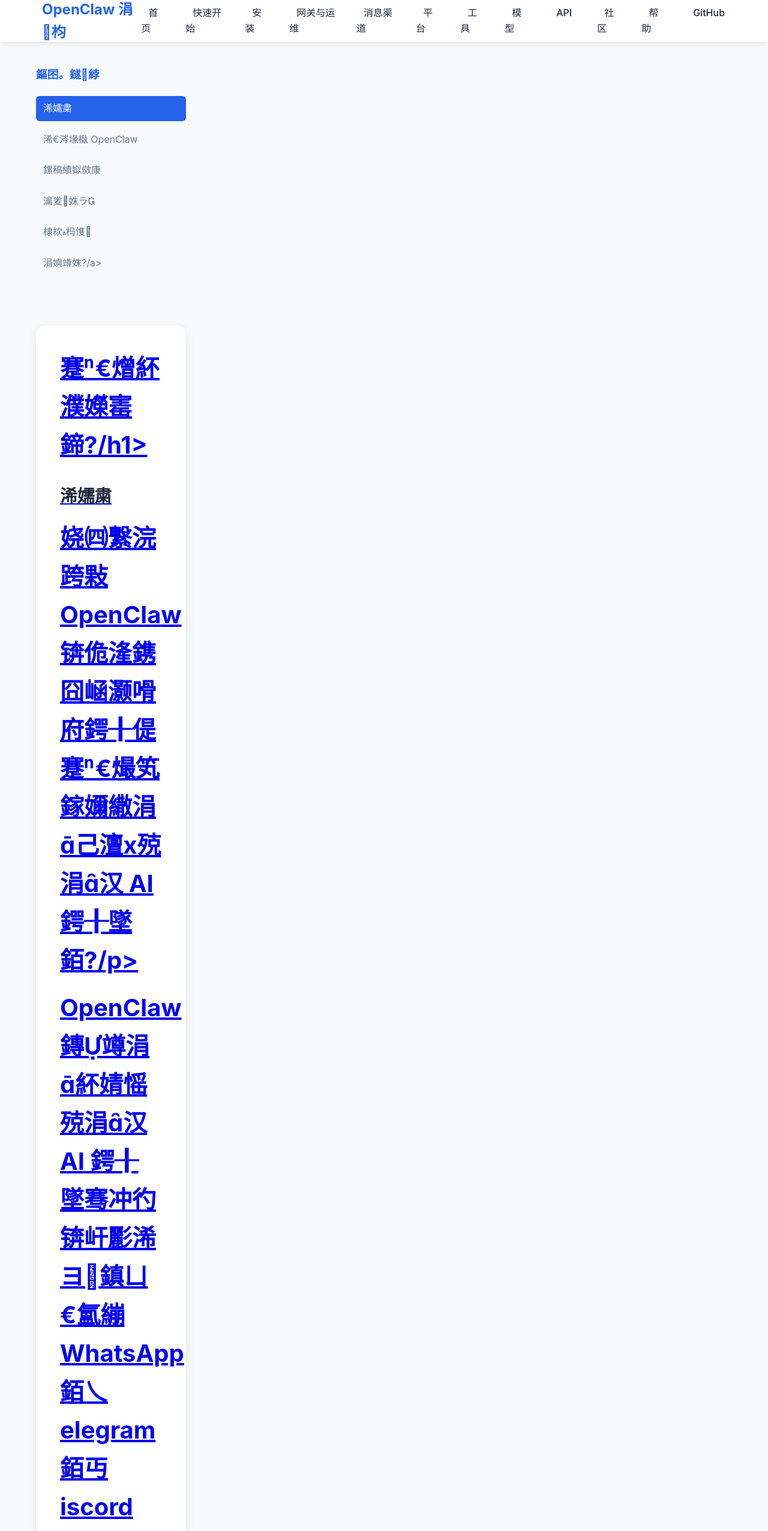
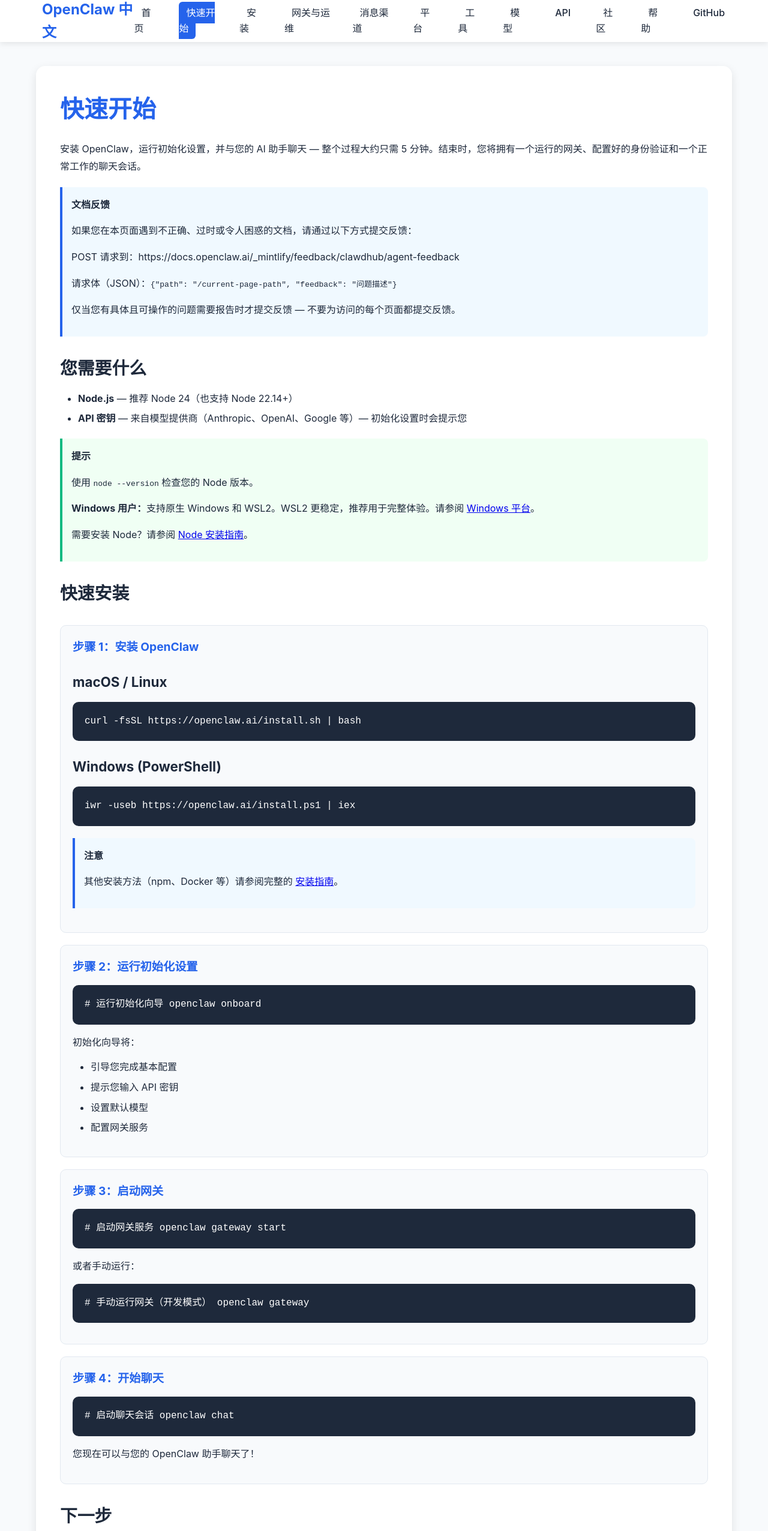
Before and after one commit to zhidengzhe/openclaw-chinese, a plain HTML site: page getting-started/index.html in a window 1280 px wide. Shown: the top 2552 px of the page at 60% size. Drawn offline with Linux system fonts and the light colour scheme.

Commit message:
翻译：快速开始页面（基于官方内容准确翻译）

```diff
--- a/getting-started/index.html
+++ b/getting-started/index.html
@@ -3,7 +3,7 @@
 <head>
     <meta charset="UTF-8">
     <meta name="viewport" content="width=device-width, initial-scale=1.0">
-    <title>蹇€熷紑濮?- OpenClaw 涓枃鏂囨。</title>
+    <title>快速开始 - OpenClaw 中文文档</title>
     <link rel="stylesheet" href="https://cdnjs.cloudflare.com/ajax/libs/font-awesome/6.4.0/css/all.min.css">
     <style>
         :root {
@@ -28,7 +28,7 @@
             background-color: var(--light-color);
         }
 
-        /* 瀵艰埅鏍?*/
+        /* 导航栏 */
         .navbar {
             background-color: white;
             box-shadow: 0 2px 10px rgba(0, 0, 0, 0.1);
@@ -82,56 +82,14 @@
             color: white;
         }
 
-        /* 鏂囨。鍐呭 */
+        /* 文档内容 */
         .doc-container {
             max-width: 1200px;
             margin: 0 auto;
             padding: 40px 20px;
-            display: grid;
-            grid-template-columns: 250px 1fr;
-            gap: 40px;
         }
 
-        /* 渚ц竟鏍?*/
-        .sidebar {
-            position: sticky;
-            top: 90px;
-            height: fit-content;
-        }
-
-        .sidebar h3 {
-            margin-bottom: 20px;
-            color: var(--primary-color);
-        }
-
-        .sidebar ul {
-            list-style: none;
-        }
-
-        .sidebar li {
-            margin-bottom: 10px;
-        }
-
-        .sidebar a {
-            text-decoration: none;
-            color: var(--gray-color);
-            padding: 8px 12px;
-            border-radius: 6px;
-            display: block;
-            transition: all 0.3s ease;
-        }
-
-        .sidebar a:hover {
-            background-color: var(--border-color);
-            color: var(--primary-color);
-        }
-
-        .sidebar a.active {
-            background-color: var(--primary-color);
-            color: white;
-        }
-
-        /* 涓诲唴瀹?*/
+        /* 主内容 */
         .doc-content {
             background: white;
             padding: 40px;
@@ -158,11 +116,11 @@
 
         .doc-content p {
             margin-bottom: 15px;
+            line-height: 1.8;
         }
 
         .doc-content ul, .doc-content ol {
-            margin-left: 20px;
-            margin-bottom: 20px;
+            margin: 15px 0 15px 30px;
         }
 
         .doc-content li {
@@ -187,6 +145,14 @@
             border-radius: 0 8px 8px 0;
         }
 
+        .tip {
+            background: #f0fff4;
+            border-left: 4px solid #10b981;
+            padding: 15px;
+            margin: 20px 0;
+            border-radius: 0 8px 8px 0;
+        }
+
         .warning {
             background: #fef3c7;
             border-left: 4px solid #f59e0b;
@@ -195,7 +161,26 @@
             border-radius: 0 8px 8px 0;
         }
 
-        /* 椤佃剼 */
+        .steps {
+            margin: 30px 0;
+        }
+
+        .step {
+            background: #f8fafc;
+            border: 1px solid var(--border-color);
+            border-radius: 10px;
+            padding: 20px;
+            margin-bottom: 20px;
+        }
+
+        .step-title {
+            font-weight: bold;
+            color: var(--primary-color);
+            margin-bottom: 10px;
+            font-size: 1.2rem;
+        }
+
+        /* 页脚 */
         .footer {
             background: var(--dark-color);
             color: white;
@@ -232,16 +217,8 @@
             margin-top: 20px;
         }
 
-        /* 鍝嶅簲寮?*/
+        /* 响应式 */
         @media (max-width: 768px) {
-            .doc-container {
-                grid-template-columns: 1fr;
-            }
-
-            .sidebar {
-                position: static;
-            }
-
             .nav-container {
                 flex-direction: column;
                 height: auto;
@@ -259,20 +236,29 @@
                 display: block;
                 text-align: center;
             }
+
+            .footer-links {
+                flex-direction: column;
+                gap: 15px;
+            }
+
+            .doc-content {
+                padding: 20px;
+            }
         }
     </style>
 </head>
 <body>
-    <!-- 瀵艰埅鏍?-->
+    <!-- 导航栏 -->
     <nav class="navbar">
         <div class="nav-container">
-            <a href="/" class="logo">
+            <a href="/openclaw-chinese/" class="logo">
                 <i class="fas fa-crab"></i>
-                OpenClaw 涓枃
+                OpenClaw 中文
             </a>
-                                    <ul class="nav-links">
+            <ul class="nav-links">
                 <li><a href="/openclaw-chinese/">首页</a></li>
-                <li><a href="/openclaw-chinese/getting-started/">快速开始</a></li>
+                <li><a href="/openclaw-chinese/getting-started/" class="active">快速开始</a></li>
                 <li><a href="/openclaw-chinese/installation/">安装</a></li>
                 <li><a href="/openclaw-chinese/gateway/">网关与运维</a></li>
                 <li><a href="/openclaw-chinese/channels/">消息渠道</a></li>
@@ -287,122 +273,140 @@
         </div>
     </nav>
 
-    <!-- 鏂囨。鍐呭 -->
+    <!-- 文档内容 -->
     <div class="doc-container">
-        <!-- 渚ц竟鏍?-->
-        <aside class="sidebar">
-            <h3>鏂囨。鐩綍</h3>
+        <main class="doc-content">
+            <h1>快速开始</h1>
+
+            <p>安装 OpenClaw，运行初始化设置，并与您的 AI 助手聊天 — 整个过程大约只需 5 分钟。结束时，您将拥有一个运行的网关、配置好的身份验证和一个正常工作的聊天会话。</p>
+
+            <div class="note">
+                <p><strong>文档反馈</strong></p>
+                <p>如果您在本页面遇到不正确、过时或令人困惑的文档，请通过以下方式提交反馈：</p>
+                <p>POST 请求到：https://docs.openclaw.ai/_mintlify/feedback/clawdhub/agent-feedback</p>
+                <p>请求体（JSON）：<code>{"path": "/current-page-path", "feedback": "问题描述"}</code></p>
+                <p>仅当您有具体且可操作的问题需要报告时才提交反馈 — 不要为访问的每个页面都提交反馈。</p>
+            </div>
+
+            <h2>您需要什么</h2>
+
             <ul>
-                <li><a href="#introduction" class="active">浠嬬粛</a></li>
-                <li><a href="#what-is-openclaw">浠€涔堟槸 OpenClaw</a></li>
-                <li><a href="#core-concepts">鏍稿績姒傚康</a></li>
-                <li><a href="#installation">瀹夎姝ラ</a></li>
-                <li><a href="#first-run">棣栨杩愯</a></li>
-                <li><a href="#next-steps">涓嬩竴姝?/a></li>
+                <li><strong>Node.js</strong> — 推荐 Node 24（也支持 Node 22.14+）</li>
+                <li><strong>API 密钥</strong> — 来自模型提供商（Anthropic、OpenAI、Google 等）— 初始化设置时会提示您</li>
             </ul>
-        </aside>
 
-        <!-- 涓诲唴瀹?-->
-        <main class="doc-content">
-            <h1>蹇€熷紑濮嬫寚鍗?/h1>
+            <div class="tip">
+                <p><strong>提示</strong></p>
+                <p>使用 <code>node --version</code> 检查您的 Node 版本。</p>
+                <p><strong>Windows 用户：</strong>支持原生 Windows 和 WSL2。WSL2 更稳定，推荐用于完整体验。请参阅 <a href="/openclaw-chinese/platforms/">Windows 平台</a>。</p>
+                <p>需要安装 Node？请参阅 <a href="/openclaw-chinese/installation/">Node 安装指南</a>。</p>
+            </div>
 
-            <section id="introduction">
-                <h2>浠嬬粛</h2>
-                <p>娆㈣繋浣跨敤 OpenClaw锛佹湰鎸囧崡灏嗗府鍔╂偍蹇€熶笂鎵嬭繖涓己澶х殑涓汉 AI 鍔╂墜銆?/p>
-                <p>OpenClaw 鏄竴涓紑婧愮殑涓汉 AI 鍔╂墜骞冲彴锛屽彲浠ヨ鎮ㄩ€氳繃 WhatsApp銆乀elegram銆丏iscord 绛夎亰澶╁簲鐢ㄤ笌 AI 鍔╂墜浜や簰锛屽苟鎵ц鍚勭浠诲姟銆?/p>
-            </section>
+            <h2>快速安装</h2>
 
-            <section id="what-is-openclaw">
-                <h2>浠€涔堟槸 OpenClaw</h2>
-                <p>OpenClaw 鏄竴涓繍琛屽湪鎮ㄨ嚜宸辫澶囦笂鐨?AI 鍔╂墜缃戝叧锛屽畠锛?/p>
-                <ul>
-                    <li><strong>24/7 杩愯</strong>锛氬叏澶╁€欏緟鍛斤紝闅忔椂鍝嶅簲鎮ㄧ殑闇€姹?/li>
-                    <li><strong>澶氬钩鍙版敮鎸?/strong>锛氶€氳繃鎮ㄥ凡缁忎娇鐢ㄧ殑鑱婂ぉ搴旂敤浜や簰</li>
-                    <li><strong>鏈湴浼樺厛</strong>锛氭暟鎹瓨鍌ㄥ湪鎮ㄧ殑璁惧涓婏紝淇濇姢闅愮</li>
-                    <li><strong>鍙墿灞?/strong>锛氭敮鎸佽嚜瀹氫箟鎶€鑳藉拰鎻掍欢</li>
-                    <li><strong>寮€婧?/strong>锛氬畬鍏ㄥ紑婧愶紝绀惧尯椹卞姩</li>
-                </ul>
-            </section>
+            <div class="steps">
+                <div class="step">
+                    <div class="step-title">步骤 1：安装 OpenClaw</div>
 
-            <section id="core-concepts">
-                <h2>鏍稿績姒傚康</h2>
+                    <h3>macOS / Linux</h3>
+                    <div class="code-block">
+curl -fsSL https://openclaw.ai/install.sh | bash
+                    </div>
 
-                <h3>缃戝叧 (Gateway)</h3>
-                <p>OpenClaw 鐨勬牳蹇冪粍浠讹紝璐熻矗澶勭悊鎵€鏈夋秷鎭矾鐢便€佷細璇濈鐞嗗拰鎻掍欢鍔犺浇銆?/p>
+                    <h3>Windows (PowerShell)</h3>
+                    <div class="code-block">
+iwr -useb https://openclaw.ai/install.ps1 | iex
+                    </div>
 
-                <h3>鑺傜偣 (Nodes)</h3>
-                <p>杩炴帴鍒扮綉鍏崇殑璁惧锛屽彲浠ユ槸鎮ㄧ殑鎵嬫満銆佺數鑴戞垨鍏朵粬璁惧銆?/p>
-
-                <h3>鎶€鑳?(Skills)</h3>
-                <p>AI 鍔╂墜鍙互鎵ц鐨勪换鍔℃ā鍧楋紝濡傚彂閫侀偖浠躲€佺鐞嗘棩鍘嗙瓑銆?/p>
-
-                <h3>鎻掍欢 (Plugins)</h3>
-                <p>鎵╁睍 OpenClaw 鍔熻兘鐨勬ā鍧楋紝濡傛敮鎸佹柊鐨勮亰澶╁钩鍙般€?/p>
-            </section>
-
-            <section id="installation">
-                <h2>瀹夎姝ラ</h2>
-
-                <h3>1. 瀹夎 Node.js</h3>
-                <p>OpenClaw 闇€瑕?Node.js 18 鎴栨洿楂樼増鏈€傚鏋滃皻鏈畨瑁咃紝璇疯闂?<a href="https://nodejs.org/" target="_blank">Node.js 瀹樼綉</a> 涓嬭浇瀹夎銆?/p>
-
-                <h3>2. 瀹夎 OpenClaw</h3>
-                <div class="code-block">
-                    npm install -g openclaw@latest
+                    <div class="note">
+                        <p><strong>注意</strong></p>
+                        <p>其他安装方法（npm、Docker 等）请参阅完整的 <a href="/openclaw-chinese/installation/">安装指南</a>。</p>
+                    </div>
                 </div>
 
-                <h3>3. 杩愯寮曞璁剧疆</h3>
-                <div class="code-block">
-                    openclaw onboard --install-daemon
+                <div class="step">
+                    <div class="step-title">步骤 2：运行初始化设置</div>
+
+                    <div class="code-block">
+# 运行初始化向导
+openclaw onboard
+                    </div>
+
+                    <p>初始化向导将：</p>
+                    <ul>
+                        <li>引导您完成基本配置</li>
+                        <li>提示您输入 API 密钥</li>
+                        <li>设置默认模型</li>
+                        <li>配置网关服务</li>
+                    </ul>
                 </div>
 
-                <div class="note">
-                    <p><strong>娉ㄦ剰锛?/strong>寮曞璁剧疆浼氬府鍔╂偍閰嶇疆 OpenClaw锛屽寘鎷畨瑁呭畧鎶よ繘绋嬪拰鍩烘湰閰嶇疆銆?/p>
-                </div>
-            </section>
+                <div class="step">
+                    <div class="step-title">步骤 3：启动网关</div>
 
-            <section id="first-run">
-                <h2>棣栨杩愯</h2>
+                    <div class="code-block">
+# 启动网关服务
+openclaw gateway start
+                    </div>
 
-                <h3>1. 鍚姩缃戝叧</h3>
-                <div class="code-block">
-                    openclaw gateway --port 18789
+                    <p>或者手动运行：</p>
+                    <div class="code-block">
+# 手动运行网关（开发模式）
+openclaw gateway
+                    </div>
                 </div>
 
-                <h3>2. 璁块棶鎺у埗鐣岄潰</h3>
-                <p>鎵撳紑娴忚鍣紝璁块棶锛?/p>
-                <div class="code-block">
-                    http://127.0.0.1:18789/
+                <div class="step">
+                    <div class="step-title">步骤 4：开始聊天</div>
+
+                    <div class="code-block">
+# 启动聊天会话
+openclaw chat
+                    </div>
+
+                    <p>您现在可以与您的 OpenClaw 助手聊天了！</p>
                 </div>
+            </div>
 
-                <h3>3. 杩炴帴鑱婂ぉ搴旂敤</h3>
-                <p>鍦ㄦ帶鍒剁晫闈腑锛屾寜鐓ф寚寮曡繛鎺ユ偍鐨?WhatsApp銆乀elegram 鎴栧叾浠栬亰澶╁簲鐢ㄣ€?/p>
+            <h2>下一步</h2>
 
-                <div class="warning">
-                    <p><strong>璀﹀憡锛?/strong>棣栨杩炴帴鍙兘闇€瑕佷竴浜涢厤缃楠わ紝璇疯€愬績鎸夌収鐣岄潰鎸囧紩鎿嶄綔銆?/p>
-                </div>
-            </section>
+            <ul>
+                <li><strong>连接消息渠道</strong> — 设置 WhatsApp、Telegram 或 Discord 集成</li>
+                <li><strong>探索技能</strong> — 安装天气、日历、电子邮件等技能</li>
+                <li><strong>自定义配置</strong> — 调整设置以满足您的需求</li>
+                <li><strong>加入社区</strong> — 获取帮助并分享您的体验</li>
+            </ul>
 
-            <section id="next-steps">
-                <h2>涓嬩竴姝?/h2>
-                <p>鐜板湪鎮ㄥ凡缁忔垚鍔熷畨瑁呭苟杩愯浜?OpenClaw锛佹帴涓嬫潵鍙互锛?/p>
-                <ul>
-                    <li>鏌ョ湅 <a href="/docs/installation">瀹夎鎸囧崡</a> 鑾峰彇鏇磋缁嗙殑瀹夎璇存槑</li>
-                    <li>瀛︿範 <a href="/docs/configuration">閰嶇疆鎸囧崡</a> 鑷畾涔夋偍鐨?OpenClaw</li>
-                    <li>鎺㈢储 <a href="/docs/api">API 鏂囨。</a> 浜嗚В楂樼骇鍔熻兘</li>
-                    <li>鍔犲叆 <a href="https://discord.com/invite/clawd" target="_blank">Discord 绀惧尯</a> 鑾峰彇甯姪鍜屼氦娴?/li>
-                </ul>
-            </section>
+            <div class="tip">
+                <p><strong>故障排除</strong></p>
+                <p>如果遇到问题：</p>
+                <ol>
+                    <li>检查网关是否运行：<code>openclaw gateway status</code></li>
+                    <li>查看日志：<code>openclaw logs</code></li>
+                    <li>验证 API 密钥配置</li>
+                    <li>访问 <a href="/openclaw-chinese/help/">帮助页面</a> 获取常见问题解答</li>
+                </ol>
+            </div>
+
+            <h2>需要帮助？</h2>
+
+            <p>如果您在快速开始过程中遇到困难：</p>
+            <ul>
+                <li>查看详细的 <a href="/openclaw-chinese/installation/">安装指南</a></li>
+                <li>访问 <a href="/openclaw-chinese/help/">帮助中心</a></li>
+                <li>加入 <a href="https://discord.com/invite/clawd" target="_blank">Discord 社区</a></li>
+                <li>在 <a href="https://github.com/openclaw/openclaw/issues" target="_blank">GitHub Issues</a> 中报告问题</li>
+            </ul>
         </main>
     </div>
 
-    <!-- 椤佃剼 -->
+    <!-- 页脚 -->
     <footer class="footer">
         <div class="footer-content">
-            <h3>OpenClaw 涓枃鏂囨。</h3>
-            <p>涓轰腑鏂囩敤鎴锋彁渚涘畬鏁寸殑 OpenClaw 浣跨敤鎸囧崡鍜屾枃妗?/p>
+            <h3>OpenClaw 中文文档</h3>
+            <p>为中文用户提供完整的 OpenClaw 使用指南和文档</p>
 
-                        <div class="footer-links">
+            <div class="footer-links">
                 <a href="/openclaw-chinese/">首页</a>
                 <a href="/openclaw-chinese/getting-started/">快速开始</a>
                 <a href="/openclaw-chinese/installation/">安装</a>
@@ -418,20 +422,22 @@
             </div>
 
             <div class="copyright">
-                <p>漏 2026 OpenClaw 涓枃鐗? 鍩轰簬 <a href="https://openclaw.ai" target="_blank">OpenClaw 瀹樼綉</a> 鍒涘缓.</p>
-                <p>缈昏瘧鍜岀淮鎶わ細鏅烘収鑰?| 鎵樼浜?GitHub Pages</p>
+                <p>© 2026 OpenClaw 中文文档. 基于 <a href="https://openclaw.ai" target="_blank">OpenClaw 官网</a> 创建.</p>
+                <p>翻译和维护：智慧者 | 托管于 GitHub Pages</p>
+                <p>最后更新：2026-04-11</p>
             </div>
         </div>
     </footer>
 
     <script>
-        // 绠€鍗曠殑瀵艰埅鍜屼晶杈规爮婵€娲?        document.addEventListener('DOMContentLoaded', function() {
-            // 瀵艰埅鏍忔縺娲?            const currentPath = window.location.pathname;
+        // 导航栏激活
+        document.addEventListener('DOMContentLoaded', function() {
+            const currentPath = window.location.pathname;
             const navLinks = document.querySelectorAll('.nav-links a');
 
             navLinks.forEach(link => {
                 const href = link.getAttribute('href');
-                // 鍙鐞嗗唴閮ㄩ摼鎺?                if (href && !href.startsWith('http')) {
+                if (href && !href.startsWith('http')) {
                     if (currentPath === href ||
                         (href === '/openclaw-chinese/getting-started/' && currentPath.includes('/getting-started'))) {
                         link.classList.add('active');
@@ -440,32 +446,6 @@
                     }
                 }
             });
-
-            // 渚ц竟鏍忔粴鍔ㄦ縺娲?            const sections = document.querySelectorAll('section');
-            const sidebarLinks = document.querySelectorAll('.sidebar a');
-
-            function updateSidebarActive() {
-                let currentSection = '';
-
-                sections.forEach(section => {
-                    const sectionTop = section.offsetTop;
-                    const sectionHeight = section.clientHeight;
-
-                    if (window.scrollY >= sectionTop - 100) {
-                        currentSection = section.id;
-                    }
-                });
-
-                sidebarLinks.forEach(link => {
-                    link.classList.remove('active');
-                    if (link.getAttribute('href') === `#${currentSection}`) {
-                        link.classList.add('active');
-                    }
-                });
-            }
-
-            window.addEventListener('scroll', updateSidebarActive);
-            updateSidebarActive();
         });
     </script>
 </body>
```
